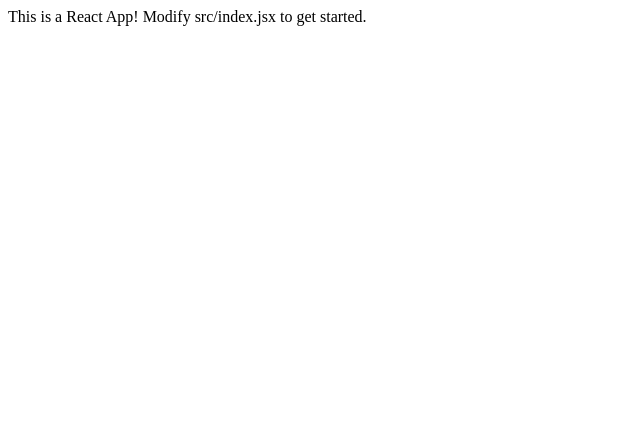
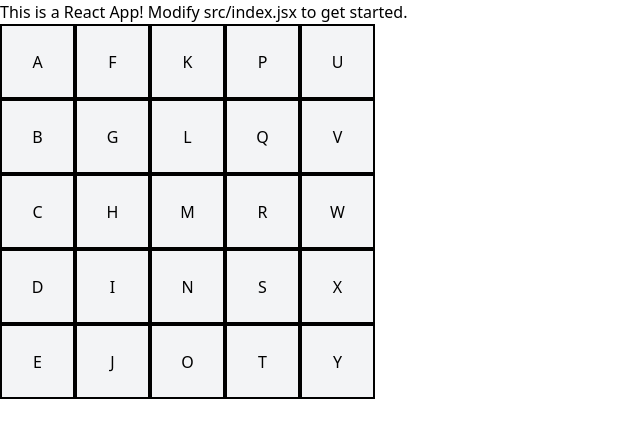
Before and after one commit to b-x-wu/crossword-helper, a React app in the folder client/: page / in a window 1280 px wide. Shown: the top 438 px of the page, without its empty margins (0-640 px from the left). Built offline with nearby package versions, Linux system fonts and the light colour scheme.

Commit message:
feat: add crossword component

```diff
--- /dev/null
+++ b/client/components/crosswordComponent.tsx
@@ -0,0 +1,24 @@
+import React from 'react'
+
+import { SquareComponent } from './squareComponent'
+import Crossword from '../types/crossword'
+
+interface CrosswordComponentProps {
+    crossword: Crossword
+}
+
+export const CrosswordComponent = ({crossword}: CrosswordComponentProps): JSX.Element => {
+    const SQUARE_WIDTH = 75
+    const SQUARE_HEIGHT = 75
+
+    const squares = crossword.squareArray.flat().map(
+        (square) => <SquareComponent square={square} width={SQUARE_WIDTH} height={SQUARE_HEIGHT} />
+    )
+    return (
+        <>
+            <div className={`w-[${crossword.width * SQUARE_WIDTH}px] h-[${crossword.height * SQUARE_HEIGHT}px] grid grid-cols-${crossword.width} grid-rows-${crossword.height}`}>
+                {squares}
+            </div>
+        </>
+    )
+}
--- /dev/null
+++ b/client/components/squareComponent.tsx
@@ -0,0 +1,22 @@
+import React from "react"
+import { Square, squareValueToString } from "../types/types"
+
+interface SquareComponentProps {
+    square: Square
+    width?: string | number
+    height?: string | number
+    handleClick?: MouseEvent
+}
+
+export const SquareComponent = ({ square, width, height, handleClick }: SquareComponentProps): JSX.Element => {
+    const componentWidth = width == null ? '5em' : (typeof width === 'string' ? width : `${width}px`)
+    const componentHeight = height == null ? '5em' : (typeof height === 'string' ? height : `${height}px`)
+
+    return (
+        <div className={`flex items-center justify-center w-[${componentWidth}] h-[${componentHeight}] bg-gray-100 text-center border-2 border-black`}>
+            <div>
+                {squareValueToString(square.value)}
+            </div>
+        </div>
+    )
+}
--- a/client/public/index.html
+++ b/client/public/index.html
@@ -3,6 +3,7 @@
 <head>
     <meta charset="UTF-8">
     <title>React App</title>
+    <script src="https://cdn.tailwindcss.com"></script>
 </head>
 <body>
     <div id="root"></div>
--- a/client/src/index.tsx
+++ b/client/src/index.tsx
@@ -1,10 +1,26 @@
 import React from 'react'
 import { createRoot } from 'react-dom/client'
+import { SquareComponent } from '../components/squareComponent'
+import { SquarePosition, SquareValue } from '../types/types'
+import Crossword from '../types/crossword'
+import { CrosswordComponent } from '../components/crosswordComponent'
 
 const App = () => {
+    const crossword: Crossword = new Crossword(5, 5)
+
+    // fill board with alphabet
+    for (let x = 0; x < 5; x++) {
+        for (let y = 0; y < 5; y++) {
+            const value: SquareValue = (5 * x + y) + 1
+            const position: SquarePosition = {x, y}
+            crossword.mutateSquareAtPosition(position, value)
+        }
+    }
+
     return (
         <>
             This is a React App! Modify src/index.jsx to get started.
+            <CrosswordComponent crossword={crossword} />
         </>
     )
 }
--- a/client/types/crossword.ts
+++ b/client/types/crossword.ts
@@ -5,7 +5,7 @@ export default class Crossword {
     readonly width: number
     readonly height: number
     readonly dictionary: CrosswordDictionary
-    private squareArray: Square[][]
+    squareArray: Square[][]
     // TODO: add metadata fields
 
     constructor(width: number, height: number) {
@@ -80,6 +80,10 @@ export default class Crossword {
     }
 
     getSquareAt(squarePosition: SquarePosition): Square {
+        if (!this.isInBounds(squarePosition.x, squarePosition.y)) {
+            throw new Error('Position is out of bounds')
+        }
+
         return this.squareArray[squarePosition.y][squarePosition.x]
     }
 
@@ -335,7 +339,7 @@ export default class Crossword {
         this.mutateSquare(this.getSquareAt(squarePosition), newSquareValue)
     }
 
-    displayBoard(): void {
+    printBoard(): void {
         const line: string = '-'.repeat(2 * this.width + 1)
         console.log(line)
         for (let y = 0; y < this.height; y++) {
@@ -344,7 +348,7 @@ export default class Crossword {
         }
     }
 
-    displayDictionaries(): void {
+    printDictionary(): void {
         console.log('HORIZONTAL\n')
         this.dictionary.horizontalDictionary.print()
 
--- a/client/types/dictionary.ts
+++ b/client/types/dictionary.ts
@@ -1,5 +1,3 @@
-// TODO: this is a workaround because i forgor about SameValueZero oops
-//       definitely not the right way to do it
 import { Orientation, Word, WordPosition, type OrientedDictionaryKey, SquareValue, squareValueToString } from "./types";
 
 export class OrientedDictionary {
@@ -73,7 +71,7 @@ export class OrientedDictionary {
      * Get the words in the dictionary in sorted order
      * @returns the words in the dictionary in order of starting positions
      */
-    getWords(): Word[] {
+    getSortedWords(): Word[] {
         return this.getSortedEntries().map(([key, word]) => word)
     }
 
```
